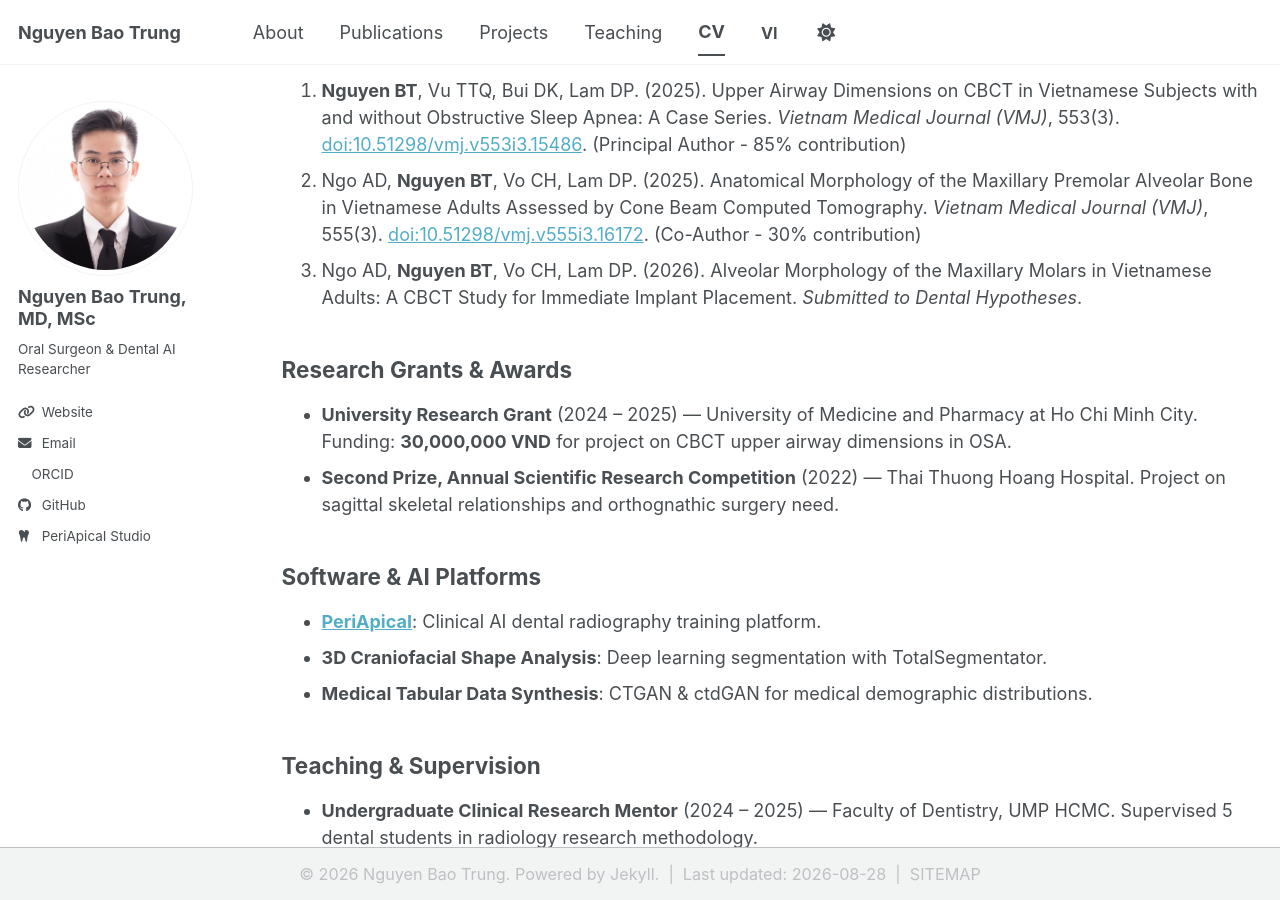
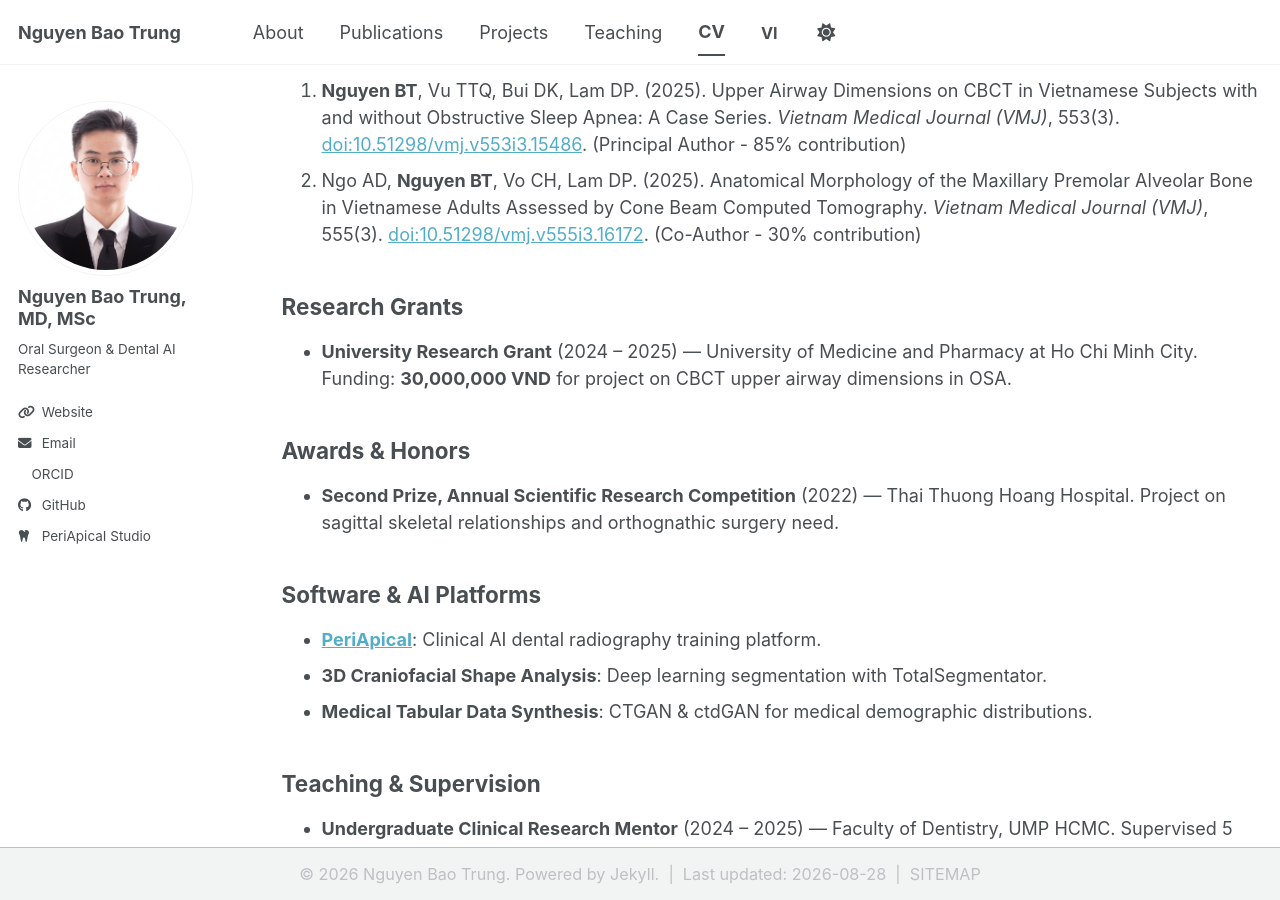
Before and after one commit to trungnb/trungnb.github.io, a Jekyll site: the page built from _pages/cv.md, in a window 1280 px wide and 900 px high, scrolled down 1114 px. Built offline with Jekyll 4.4.1, drawn with Linux system fonts in a browser that asks for light colours; a style sheet for code colours, icons or effects is not loaded.

Commit message:
Remove under review publication and split Grants/Awards sections

```diff
--- a/_pages/cv.md
+++ b/_pages/cv.md
@@ -37,10 +37,11 @@ redirect_from:
 ## Peer-Reviewed Publications
 1. **Nguyen BT**, Vu TTQ, Bui DK, Lam DP. (2025). Upper Airway Dimensions on CBCT in Vietnamese Subjects with and without Obstructive Sleep Apnea: A Case Series. *Vietnam Medical Journal (VMJ)*, 553(3). [doi:10.51298/vmj.v553i3.15486](https://doi.org/10.51298/vmj.v553i3.15486). (Principal Author - 85% contribution)
 2. Ngo AD, **Nguyen BT**, Vo CH, Lam DP. (2025). Anatomical Morphology of the Maxillary Premolar Alveolar Bone in Vietnamese Adults Assessed by Cone Beam Computed Tomography. *Vietnam Medical Journal (VMJ)*, 555(3). [doi:10.51298/vmj.v555i3.16172](https://doi.org/10.51298/vmj.v555i3.16172). (Co-Author - 30% contribution)
-3. Ngo AD, **Nguyen BT**, Vo CH, Lam DP. (2026). Alveolar Morphology of the Maxillary Molars in Vietnamese Adults: A CBCT Study for Immediate Implant Placement. *Submitted to Dental Hypotheses*.
 
-## Research Grants & Awards
+## Research Grants
 * **University Research Grant** (2024 – 2025) — University of Medicine and Pharmacy at Ho Chi Minh City. Funding: **30,000,000 VND** for project on CBCT upper airway dimensions in OSA.
+
+## Awards & Honors
 * **Second Prize, Annual Scientific Research Competition** (2022) — Thai Thuong Hoang Hospital. Project on sagittal skeletal relationships and orthognathic surgery need.
 
 ## Software & AI Platforms
```
Also changed, not shown: _pages/cv-vi.md (+3 -2 lines).
